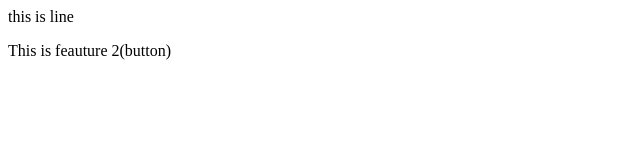
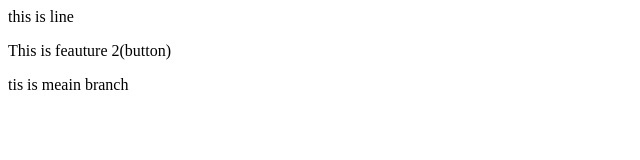
Before and after one commit to Rasheed-Programmer/localRepo, a plain HTML site: page localRepo/index.html in a window 1280 px wide. Shown: the whole page, without its empty margins (0-640 px from the left). Drawn offline with Linux system fonts and the light colour scheme.

Commit message:
added branch

```diff
--- a/localRepo/index.html
+++ b/localRepo/index.html
@@ -1,2 +1,3 @@
 <p>this is line </p>
 <p>This is feauture 2(button)</p>
+<p>tis is meain branch</p>
```
